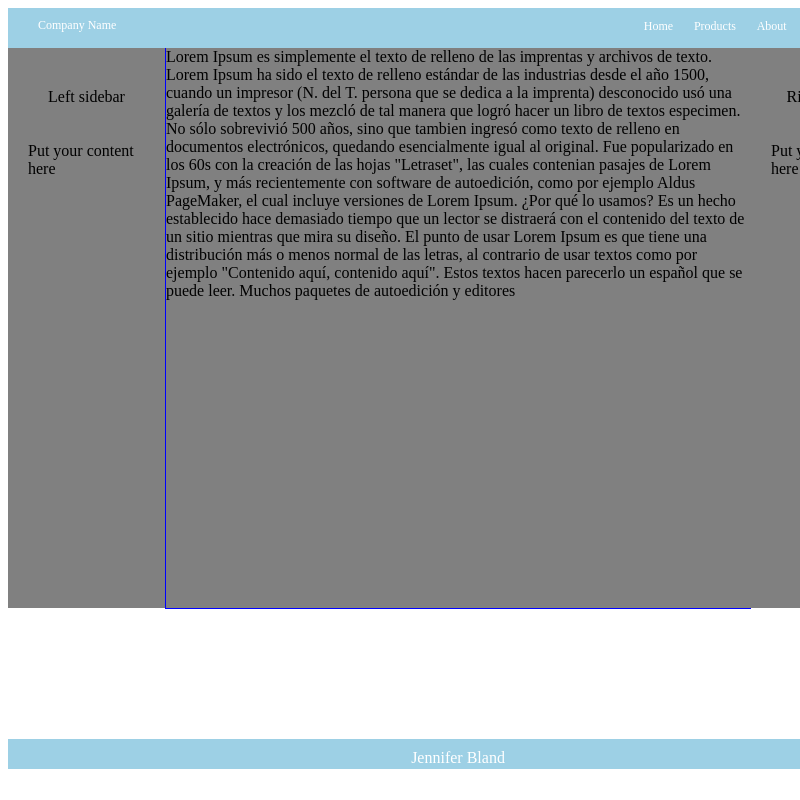
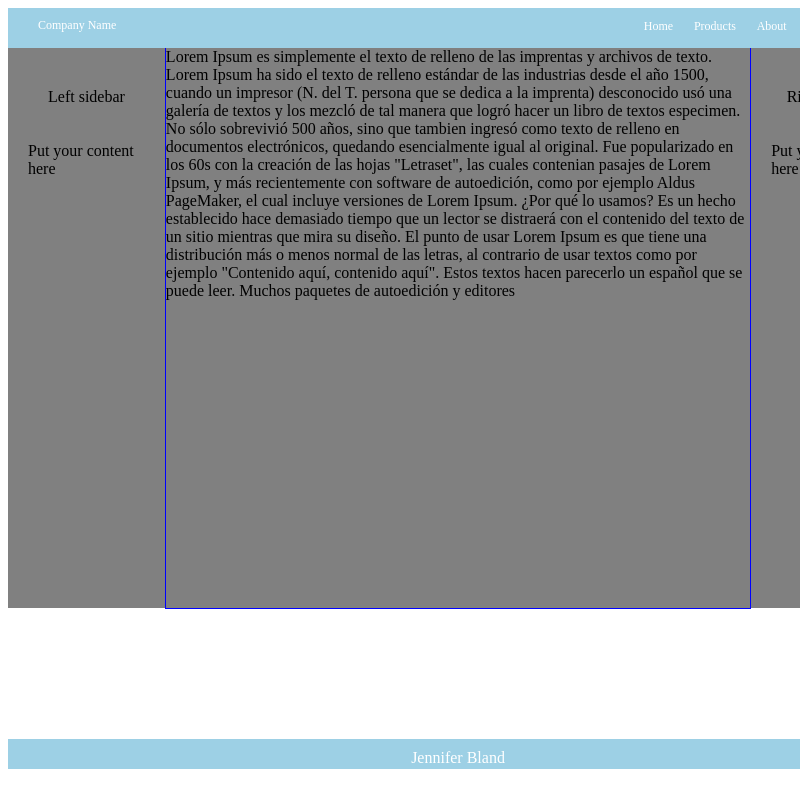
Before and after one commit to CarlesRa/LM, an Electron app: page exercici01Electron/index.html in a window 800 px wide. Shown: the top 800 px of the page. Drawn offline with Linux system fonts and the light colour scheme.

Commit message:
modifiquem error

```diff
--- a/exercici01Electron/main.css
+++ b/exercici01Electron/main.css
@@ -42,7 +42,7 @@
 	width: 600px;
 	height: 560px;
 	border-left: 1px solid blue;
-	border-right: : 1px solid blue;
+	border-right:  1px solid blue;
 	border-bottom: 1px solid blue;
 }
 .right{
```
